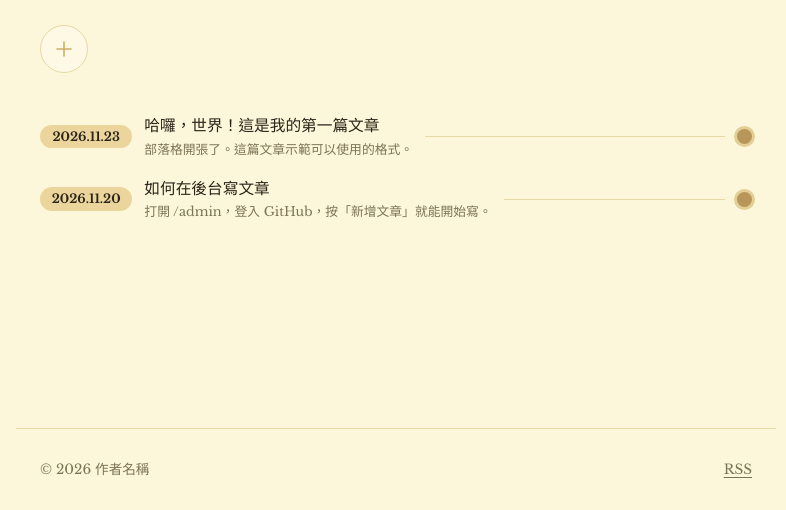
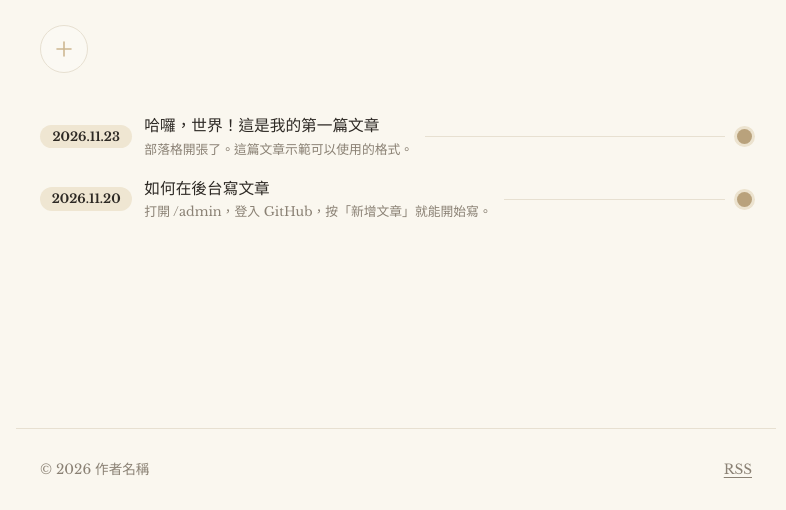
Before and after one commit to wwhitw-ship-it/wwhitw-ship-it.github.io, an Astro site: page / in a window 1280 px wide. Shown: the part 290-800 px from the top of the page, without its empty margins (244-1030 px from the left). Built offline with nearby package versions, Linux system fonts and the light colour scheme; Astro itself is replaced by a stand-in of ours.

Commit message:
配色改為柔和米白，設定網域 bettyer.com
Co-Authored-By: Claude Opus 5.5 <noreply@anthropic.com>
Claude-Session: https://claude.ai/code/session_01NRLCTnQ9hMEJmxjPusHq8G

```diff
--- a/astro.config.mjs
+++ b/astro.config.mjs
@@ -3,7 +3,7 @@ import { defineConfig } from 'astro/config';
 import sitemap from '@astrojs/sitemap';
 
 // 部署時由 GitHub Actions 自動帶入；綁定自訂網域後 BASE_PATH 會是空的
-const site = process.env.SITE_URL || 'https://example.com';
+const site = process.env.SITE_URL || 'https://bettyer.com';
 const base = process.env.BASE_PATH || '/';
 
 export default defineConfig({
--- a/src/layouts/Base.astro
+++ b/src/layouts/Base.astro
@@ -29,7 +29,7 @@ const tabs = [
     <meta name="viewport" content="width=device-width, initial-scale=1, viewport-fit=cover" />
     <title>{fullTitle}</title>
     <meta name="description" content={description} />
-    <meta name="theme-color" content="#fcf7da" />
+    <meta name="theme-color" content="#faf7ef" />
     <link rel="canonical" href={canonical} />
     <link rel="icon" type="image/svg+xml" href={url('favicon.svg')} />
     <link rel="alternate" type="application/rss+xml" title={SITE.title} href={url('rss.xml')} />
--- a/src/site.config.ts
+++ b/src/site.config.ts
@@ -6,8 +6,8 @@ export const SITE = {
   description: '記錄生活、想法與學習筆記。',
   author: '作者名稱',
   lang: 'zh-Hant',
-  /** 配色：cream（淺黃）、yellow（亮黃）、gray（灰）、lavender（淡紫） */
-  theme: 'cream' as 'cream' | 'yellow' | 'gray' | 'lavender',
+  /** 配色：cream（米白，預設）、butter（奶油黃）、yellow（亮黃）、gray（灰）、lavender（淡紫） */
+  theme: 'cream' as 'cream' | 'butter' | 'yellow' | 'gray' | 'lavender',
   /** 首頁是否顯示「＋」寫文章按鈕（連到後台） */
   showWriteButton: true,
 };
--- a/src/styles/global.css
+++ b/src/styles/global.css
@@ -1,19 +1,25 @@
 /* ===== 配色（在 src/site.config.ts 的 theme 切換） ===== */
 :root, [data-theme='cream'] {
-  --bg: #fcf7da;        /* 背景 */
-  --text: #2a2418;      /* 文字 */
-  --muted: #7d7356;     /* 次要文字 */
-  --pill: #ecd59c;      /* 日期膠囊 */
-  --line: #e6d9a6;      /* 細線 */
-  --dot: #b8965a;       /* 小圓點 */
-  --dot-ring: #e3cf95;  /* 小圓點外圈 */
-  --bar: #fefbe9;       /* 底部導覽列 */
-  --bar-edge: #ebdfae;
-  --icon: #d0ad66;      /* 圖示 */
-  --icon-shade: #b48f4b;
-  --icon-line: #fdf6d8;
-  --accent: #8a6a2c;    /* 連結 */
-  --code-bg: #f5ecc4;
+  --bg: #faf7ef;        /* 背景：米白紙張色 */
+  --text: #2d2924;      /* 文字 */
+  --muted: #8a8174;     /* 次要文字 */
+  --pill: #efe6d2;      /* 日期膠囊 */
+  --line: #e7e0d1;      /* 細線 */
+  --dot: #b9a27c;       /* 小圓點 */
+  --dot-ring: #ece3cf;  /* 小圓點外圈 */
+  --bar: #fdfbf6;       /* 底部導覽列 */
+  --bar-edge: #e9e2d3;
+  --icon: #cdb791;      /* 圖示 */
+  --icon-shade: #b09a72;
+  --icon-line: #fbf8f1;
+  --accent: #8b6f45;    /* 連結 */
+  --code-bg: #f3eee3;
+}
+/* 原本較黃的奶油色 */
+[data-theme='butter'] {
+  --bg: #fcf7da; --text: #2a2418; --muted: #7d7356; --pill: #ecd59c; --line: #e6d9a6;
+  --dot: #b8965a; --dot-ring: #e3cf95; --bar: #fefbe9; --bar-edge: #ebdfae;
+  --icon: #d0ad66; --icon-shade: #b48f4b; --icon-line: #fdf6d8; --accent: #8a6a2c; --code-bg: #f5ecc4;
 }
 [data-theme='yellow'] {
   --bg: #fad900; --text: #221c05; --muted: #6b5a0e; --pill: #e3bf22; --line: #dcbc0e;
```
Also changed, not shown: README.md, public/favicon.svg.
